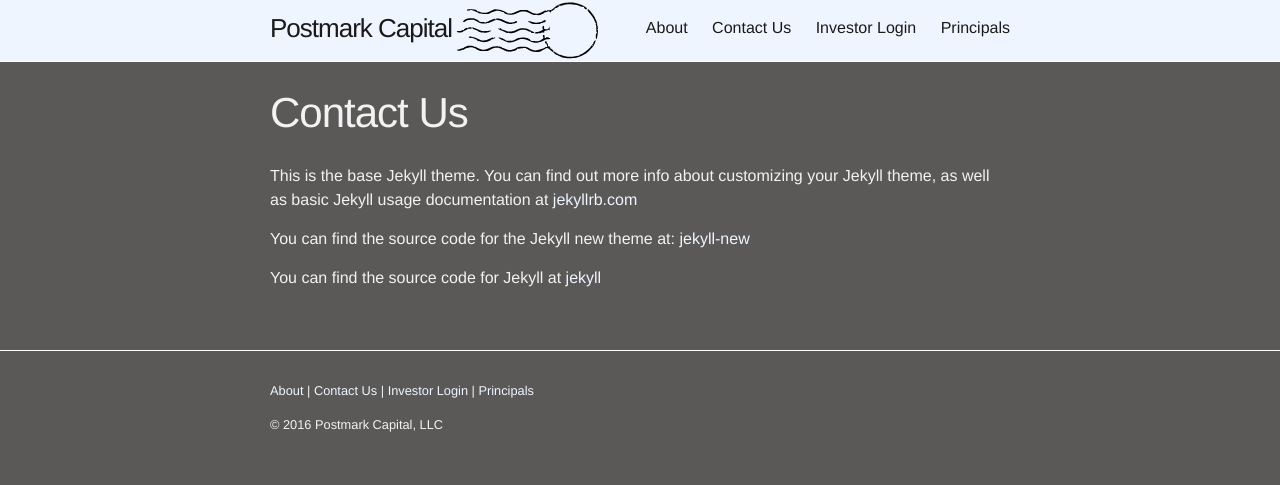
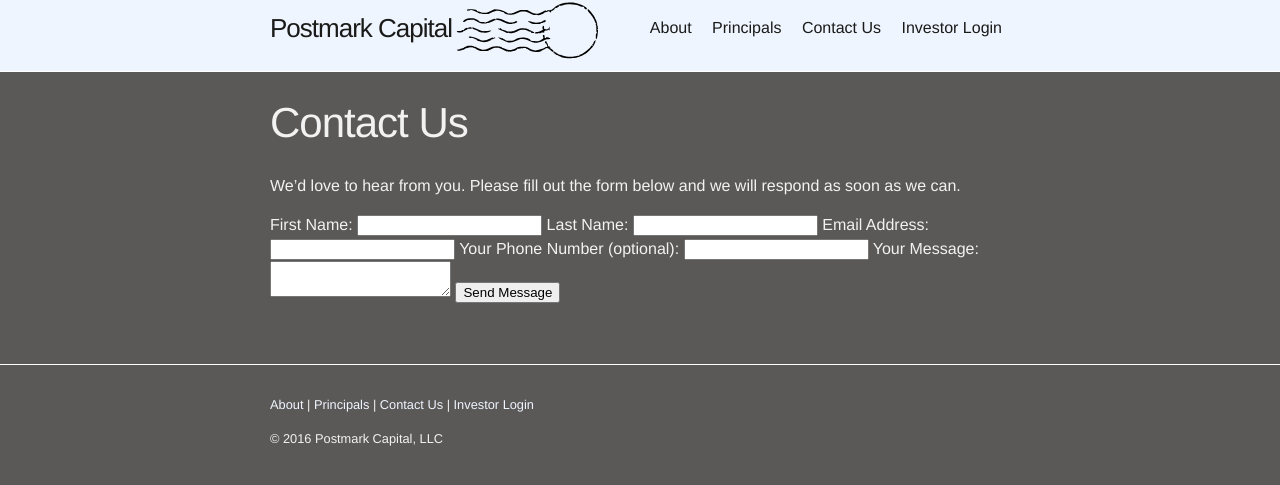
Before and after one commit to postmarkcapital/postmark-capital, a Jekyll site: the page built from contact.md, in a window 1280 px wide. Shown: the top 485 px of the page. Built offline with Jekyll 4.4.1, drawn with Linux system fonts in a browser that asks for light colours.

Commit message:
Progress

```diff
--- a/_includes/footer.html
+++ b/_includes/footer.html
@@ -1,16 +1,7 @@
 <footer class="site-footer">
 
   <div class="wrapper">
-    <nav>
-      <ul>
-        {% for my_page in site.pages %}
-          {% if my_page.title %}
-          <li><a class="page-link" href="{{ my_page.url | prepend: site.baseurl }}">{{ my_page.title }}</a></li>
-          {% endif %}
-        {% endfor %}
-      </ul>
-    </nav>
-
+    {% include page-list.html %}
     <p class="copyright">
       &copy; 2016 Postmark Capital, LLC
     </p>
--- a/_includes/header.html
+++ b/_includes/header.html
@@ -14,11 +14,7 @@
       </a>
 
       <div class="trigger">
-        {% for my_page in site.pages %}
-          {% if my_page.title %}
-          <a class="page-link" href="{{ my_page.url | prepend: site.baseurl }}">{{ my_page.title }}</a>
-          {% endif %}
-        {% endfor %}
+        {% include page-list.html %}
       </div>
     </nav>
 
--- /dev/null
+++ b/_includes/page-list.html
@@ -0,0 +1,8 @@
+<nav class="site-nav-menu">
+  <ul>
+    <li><a class="page-link" href="/dev/">About</a></li>
+    <li><a class="page-link" href="/dev/principals/">Principals</a></li>
+    <li><a class="page-link" href="/dev/contact/">Contact Us</a></li>
+    <li><a class="page-link" href="/dev/login/">Investor Login</a></li>
+  </ul>
+</nav>
--- a/_sass/_layout.scss
+++ b/_sass/_layout.scss
@@ -99,24 +99,32 @@
   font-size: 0.8rem;
   padding: $spacing-unit 0;
 
-  nav ul {
-    list-style-type: none;
-    margin-left: 0;
+  .site-nav-menu li {
+    margin: 0;
 
-    li {
-      display: inline;
+    &:after {
+      content: ' | ';
+    }
 
-      &:after {
-        content: ' | ';
-      }
-
-      &:last-child:after {
-        content: '';
-      }
+    &:last-child:after {
+      content: '';
     }
   }
 }
 
+nav ul {
+  list-style-type: none;
+  margin-left: 0;
+
+  li {
+    display: inline;
+    margin-right: .5rem;
+
+    &:not(:first-child) {
+      margin-left: .5rem;
+    }
+  }
+}
 
 /**
  * Page content
--- a/contact.md
+++ b/contact.md
@@ -4,10 +4,23 @@ title: Contact Us
 permalink: /contact/
 ---
 
-This is the base Jekyll theme. You can find out more info about customizing your Jekyll theme, as well as basic Jekyll usage documentation at [jekyllrb.com](http://jekyllrb.com/)
+We’d love to hear from you.  Please fill out the form below and we will respond as soon as we can.
 
-You can find the source code for the Jekyll new theme at:
-[jekyll-new](https://github.com/jglovier/jekyll-new)
+<form id="contact-form">
+  <label for="first-name">First Name:</label>
+  <input type="text" id="first-name" name="first-name">
 
-You can find the source code for Jekyll at
-[jekyll](https://github.com/jekyll/jekyll)
+  <label for="last-name">Last Name:</label>
+  <input type="text" id="last-name" name="last-name">
+
+  <label for="email">Email Address:</label>
+  <input type="email" id="email" name="email">
+
+  <label for="phone">Your Phone Number (optional):</label>
+  <input type="tel" id="phone" name="phone">
+
+  <label for="body">Your Message:</label>
+  <textarea id="body" name="body"></textarea>
+
+  <input type="submit" value="Send Message">
+</form>
```
Also changed, not shown: about.md (deleted, +0 -13 lines), index.html (+4 -5 lines), principals.md (+1 -7 lines).
